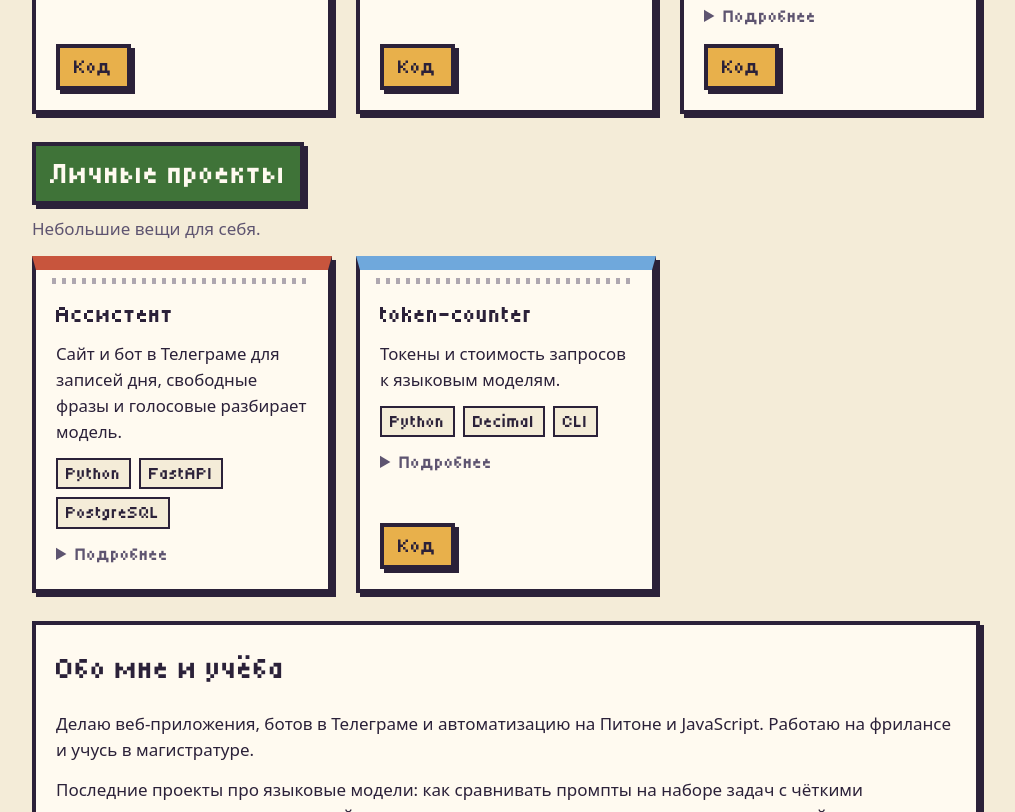
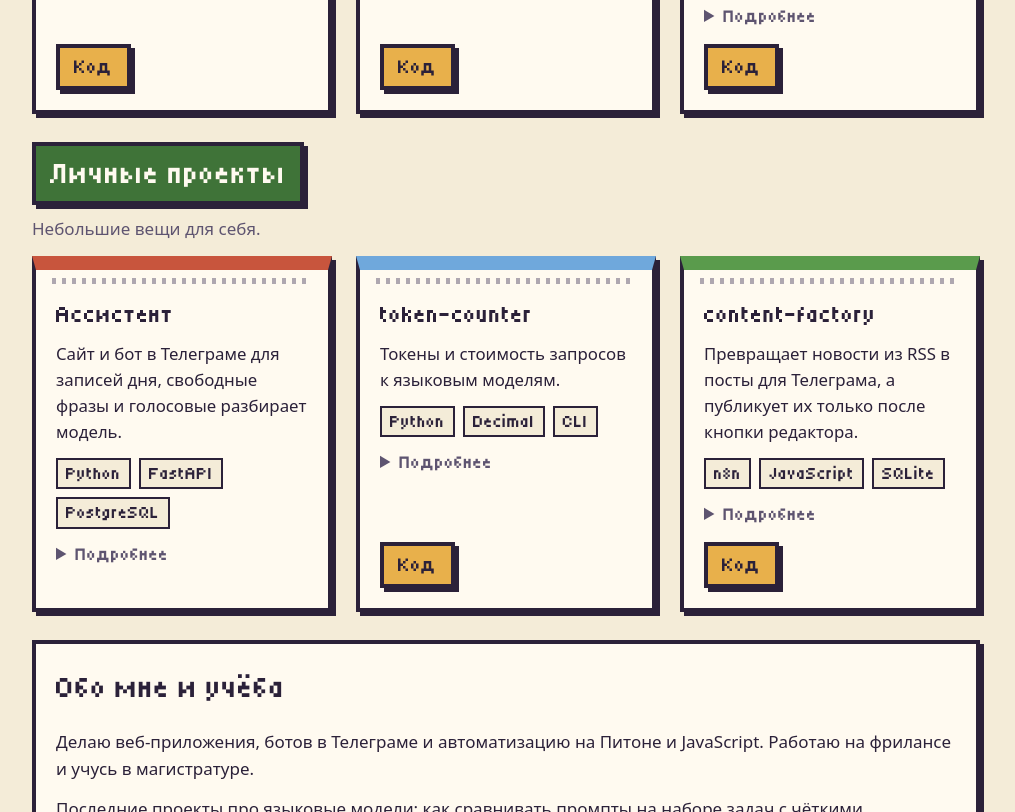
Before and after one commit to maarshir/maarshir.github.io, a website with bundled scripts: page index.html in a window 1280 px wide. Shown: the part 1065-1877 px from the top of the page, without its empty margins (134-1149 px from the left). Built offline with nearby package versions, Linux system fonts and the light colour scheme.

Commit message:
Страница пересобрана с карточкой content-factory

```diff
--- a/index.html
+++ b/index.html
@@ -137,6 +137,13 @@ document.documentElement.className = 'js' + (location.hash === '#town' ? ' town-
 <details class="more"><summary>Подробнее</summary><p>Считает стоимость запросов к языковым моделям по токенам из ответа API или прикидкой ещё до отправки.</p><ul class="points"><li>Точная денежная арифметика в Decimal</li><li>Таблица цен, у каждой цены дата сверки и источник</li><li>Библиотека и командная строка, им считает цену promptdiff</li></ul></details>
 <p class="card-links"><a class="btn" href="https://github.com/maarshir/token-counter" target="_blank" rel="noopener">Код</a></p>
 </article>
+<article class="card" id="project-content-factory">
+<h3>content-factory</h3>
+<p class="card-line">Превращает новости из RSS в посты для Телеграма, а публикует их только после кнопки редактора.</p>
+<ul class="tags" aria-label="Технологии"><li>n8n</li><li>JavaScript</li><li>SQLite</li></ul>
+<details class="more"><summary>Подробнее</summary><p>Конвейеры на n8n: собирают новости из лент RSS, отсеивают повторы и нерелевантное, нейросеть пишет черновик поста, редактор в боте публикует, отклоняет или отправляет его переписать. Статус: в работе, проверка в живом n8n идёт сейчас.</p><ul class="points"><li>Код узлов в обычных файлах с тестами, сборка вклеивает его в конвейеры</li><li>Очередь публикации в SQLite переживает перезапуск, пост после трёх ошибок Телеграма пропускается</li><li>Интервал между постами и тихие часы ночью</li><li>Журнал с причиной отказа для каждой новости</li></ul></details>
+<p class="card-links"><a class="btn" href="https://github.com/maarshir/content-factory" target="_blank" rel="noopener">Код</a></p>
+</article>
 </div>
 </section>
 
```
